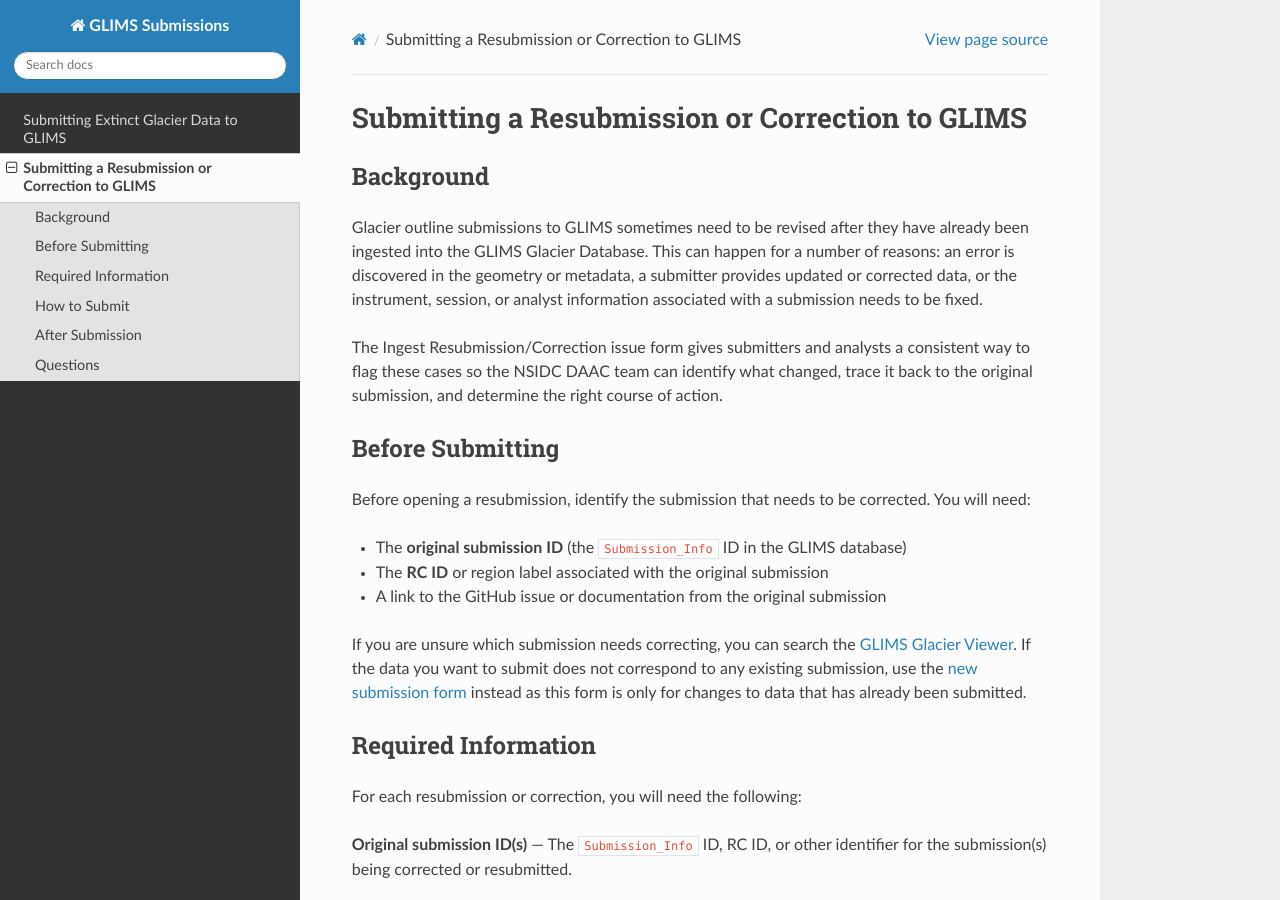
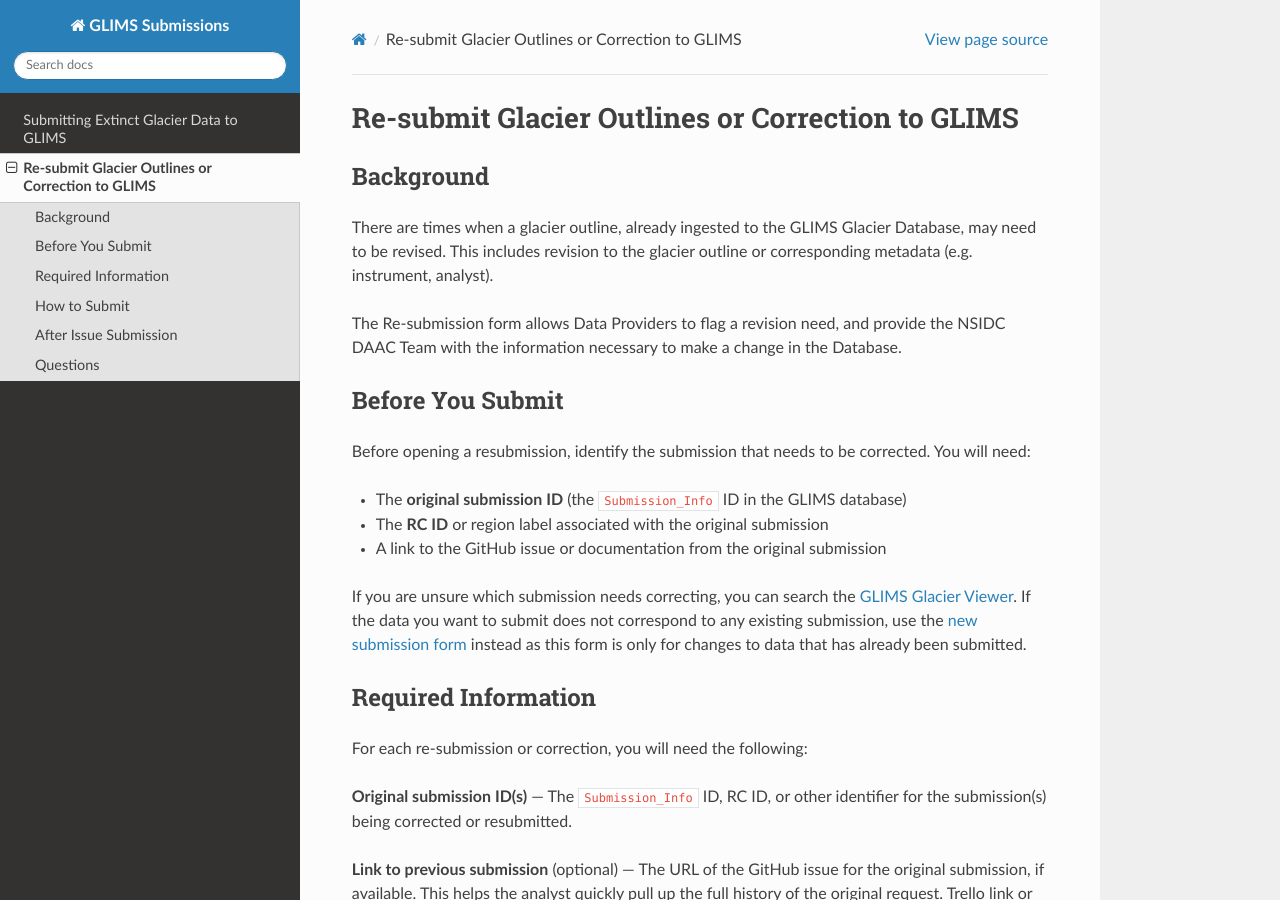
Before and after one commit to glims-nsidc/glims-submissions-docs, a Sphinx documentation site: the page built from docs/re_submitting.md, in a window 1280 px wide and 900 px high. Built offline with Sphinx 7.4.7 and the Read the Docs theme 3.1.0, drawn with Linux system fonts in a browser that asks for light colours; some of the changed text lies outside the part shown.

Commit message:
apply donna's edits

```diff
--- a/docs/re_submitting.md
+++ b/docs/re_submitting.md
@@ -1,12 +1,12 @@
-# Submitting a Resubmission or Correction to GLIMS
+# Re-submit Glacier Outlines or Correction to GLIMS
 
 ## Background
 
-Glacier outline submissions to GLIMS sometimes need to be revised after they have already been ingested into the GLIMS Glacier Database. This can happen for a number of reasons: an error is discovered in the geometry or metadata, a submitter provides updated or corrected data, or the instrument, session, or analyst information associated with a submission needs to be fixed.
+There are times when a glacier outline, already ingested to the GLIMS Glacier Database, may need to be revised. This includes revision to the glacier outline or corresponding metadata (e.g. instrument, analyst).
 
-The Ingest Resubmission/Correction issue form gives submitters and analysts a consistent way to flag these cases so the NSIDC DAAC team can identify what changed, trace it back to the original submission, and determine the right course of action.
+The Re-submission form allows Data Providers to flag a revision need, and provide the NSIDC DAAC Team with the information necessary to make a change in the Database.
 
-## Before Submitting
+## Before You Submit
 
 Before opening a resubmission, identify the submission that needs to be corrected. You will need:
 
@@ -18,7 +18,7 @@ If you are unsure which submission needs correcting, you can search the [GLIMS G
 
 ## Required Information
 
-For each resubmission or correction, you will need the following:
+For each re-submission or correction, you will need the following:
 
 **Original submission ID(s)** — The `Submission_Info` ID, RC ID, or other identifier for the submission(s) being corrected or resubmitted.
 
@@ -38,18 +38,18 @@ For each resubmission or correction, you will need the following:
 
 ## How to Submit
 
-Resubmissions and corrections are handled through the GLIMS submissions GitHub repository using an issue form.
+Re-submissions are handled through the GLIMS submissions GitHub repository using an issue form.
 
 1. Navigate to the [glims-submissions repository](https://github.com/glims-nsidc/glims-submissions/issues)
-2. Click **New Issue**.
-3. Select the **Glacier Ingest Resubmission/Correction** template.
-4. Fill in the title with a brief description, for example: `Ingest Resubmission/Correction: Norway 2024/2025 outlines`.
+2. Click **New Issue**. _add_image_
+3. Select the **Glacier Ingest Resubmission/Correction** template. _add_image_
+4. Fill in the title with a brief description, for example: `Ingest Re-submission/Correction: Norway 2024/2025 outlines`.
 5. Enter information into form fields.
 8. Click **Submit new issue**.
 
-## After Submission
+## After Issue Submission
 
-Once submitted, the issue is automatically labeled `resubmission`, which triggers two automated workflows: one parses the issue into a structured JSON record for the ingest pipeline, and the other creates a corresponding Story in the DPT Jira project for tracking. An NSIDC DAAC analyst will then review the request. You may be contacted with questions before the correction is processed.
+Once submitted, the submission will be reviewed by the NSIDC DAAC team. You may be contacted with questions before the data are revised. The records will be visible in the GLIMS Glacier Viewer as soon as they are updated.
 
 ## Questions
 
```
